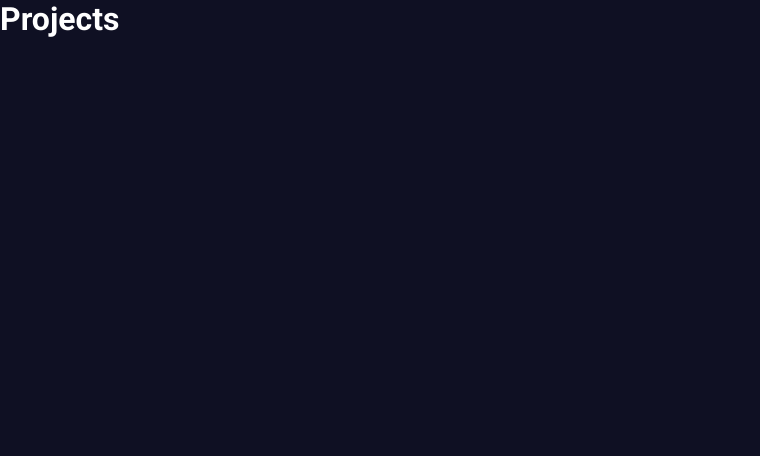
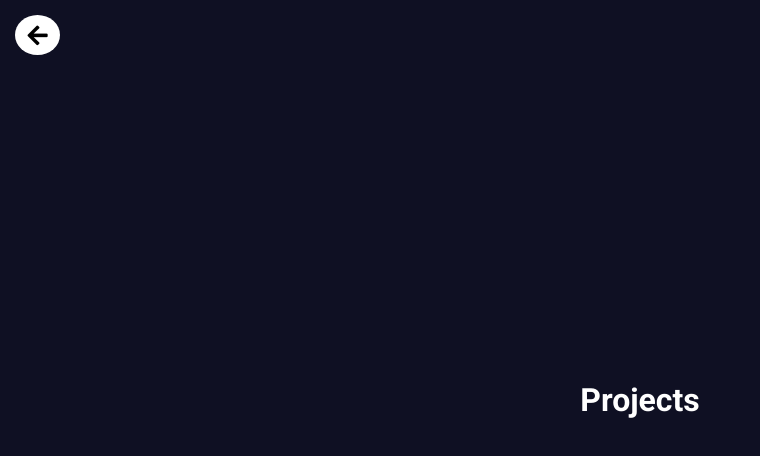
Before and after one commit to jonathanduran7/portfolio, a React (Create React App) app: page /projects in a window 1280 px wide. Shown: the top 456 px of the page, without its empty margins (0-760 px from the left). Built offline with nearby package versions, Linux system fonts and the light colour scheme.

Commit message:
created buttonBack

```diff
--- a/public/index.html
+++ b/public/index.html
@@ -10,34 +10,12 @@
       content="Web site created using create-react-app"
     />
     <link rel="apple-touch-icon" href="%PUBLIC_URL%/logo192.png" />
-    <!--
-      manifest.json provides metadata used when your web app is installed on a
-      user's mobile device or desktop. See https://developers.google.com/web/fundamentals/web-app-manifest/
-    -->
     <link rel="manifest" href="%PUBLIC_URL%/manifest.json" />
-    <!--
-      Notice the use of %PUBLIC_URL% in the tags above.
-      It will be replaced with the URL of the `public` folder during the build.
-      Only files inside the `public` folder can be referenced from the HTML.
-
-      Unlike "/favicon.ico" or "favicon.ico", "%PUBLIC_URL%/favicon.ico" will
-      work correctly both with client-side routing and a non-root public URL.
-      Learn how to configure a non-root public URL by running `npm run build`.
-    -->
     <title>React App</title>
+    <link rel="stylesheet" href="https://use.fontawesome.com/releases/v5.15.4/css/all.css" integrity="sha384-DyZ88mC6Up2uqS4h/KRgHuoeGwBcD4Ng9SiP4dIRy0EXTlnuz47vAwmeGwVChigm" crossorigin="anonymous">
   </head>
   <body>
     <noscript>You need to enable JavaScript to run this app.</noscript>
     <div id="root"></div>
-    <!--
-      This HTML file is a template.
-      If you open it directly in the browser, you will see an empty page.
-
-      You can add webfonts, meta tags, or analytics to this file.
-      The build step will place the bundled scripts into the <body> tag.
-
-      To begin the development, run `npm start` or `yarn start`.
-      To create a production bundle, use `npm run build` or `yarn build`.
-    -->
   </body>
 </html>
--- /dev/null
+++ b/src/components/ButtonBack.jsx
@@ -0,0 +1,31 @@
+import React from 'react'
+
+const style = {
+      border: {
+            borderRadius: '50%',
+            height: '40px',
+            width: '45px',
+            background: '#fff',
+            color: '#000',
+            display: 'flex',
+            justifyContent: 'center',
+            alignItems: 'center',
+            cursor: 'pointer'
+      },
+      arrow: {
+            color: '#000',
+            fontSize: '23px'
+      }
+}
+
+const ButtonBack = () => {
+      return (
+            <div className='buttonBack'>
+                  <div style={style.border}>
+                        <i className="fas fa-arrow-left" style={style.arrow}></i>
+                  </div>
+            </div>
+      )
+}
+
+export default ButtonBack
--- a/src/index.css
+++ b/src/index.css
@@ -10,3 +10,9 @@
       text-decoration: none;
       color: #000;
 }
+
+.buttonBack{
+      position: absolute;
+      top: 15px;
+      left: 15px;
+}
--- a/src/pages/about/About.jsx
+++ b/src/pages/about/About.jsx
@@ -1,8 +1,10 @@
 import React from 'react'
+import ButtonBack from '../../components/ButtonBack'
 
 const About = () => {
       return (
             <div>
+                  <ButtonBack/>
                   <h1>About</h1>
             </div>
       )
--- a/src/pages/contact/Contact.jsx
+++ b/src/pages/contact/Contact.jsx
@@ -1,8 +1,10 @@
 import React from 'react'
+import ButtonBack from '../../components/ButtonBack'
 
 const Contact = () => {
       return (
             <div>
+                  <ButtonBack/>
                   <h1>Contact</h1>
             </div>
       )
--- a/src/pages/projects/Projects.jsx
+++ b/src/pages/projects/Projects.jsx
@@ -1,9 +1,14 @@
 import React from 'react'
+import ButtonBack from '../../components/ButtonBack'
+import "./project.css"
 
 const Projects = () => {
       return (
-            <div>
-              <h1>Projects</h1>
+            <div className='project-main'>
+                  <ButtonBack/>
+                  <div className='project'>
+                        <h1>Projects</h1>
+                  </div>
             </div>
       )
 }
--- /dev/null
+++ b/src/pages/projects/project.css
@@ -0,0 +1,7 @@
+.project{
+      width: 100vw;
+      height: 100vh;
+      display: flex;
+      justify-content: center;
+      align-items: center;
+}
--- a/src/routes/AppRoutes.jsx
+++ b/src/routes/AppRoutes.jsx
@@ -10,6 +10,7 @@ const AppRoutes = () => {
             <Router>
                   <Routes>
                         <Route path="/" element={<Home/>}/>
+
                         <Route path="/projects" element={<Projects/>}/>
                         <Route path="/about" element={<About/>}/>
                         <Route path="/contact" element={<Contact/>}/>
```
